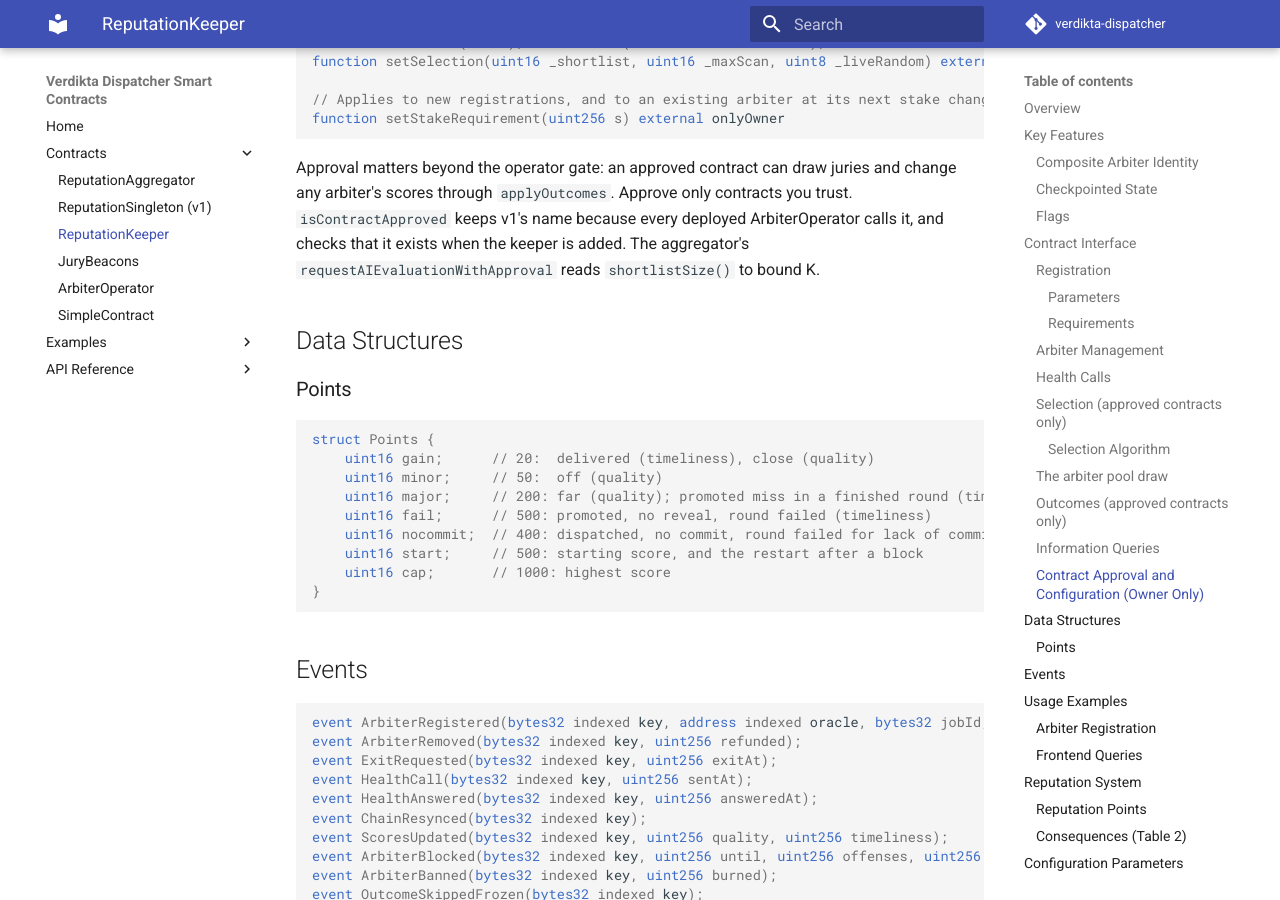
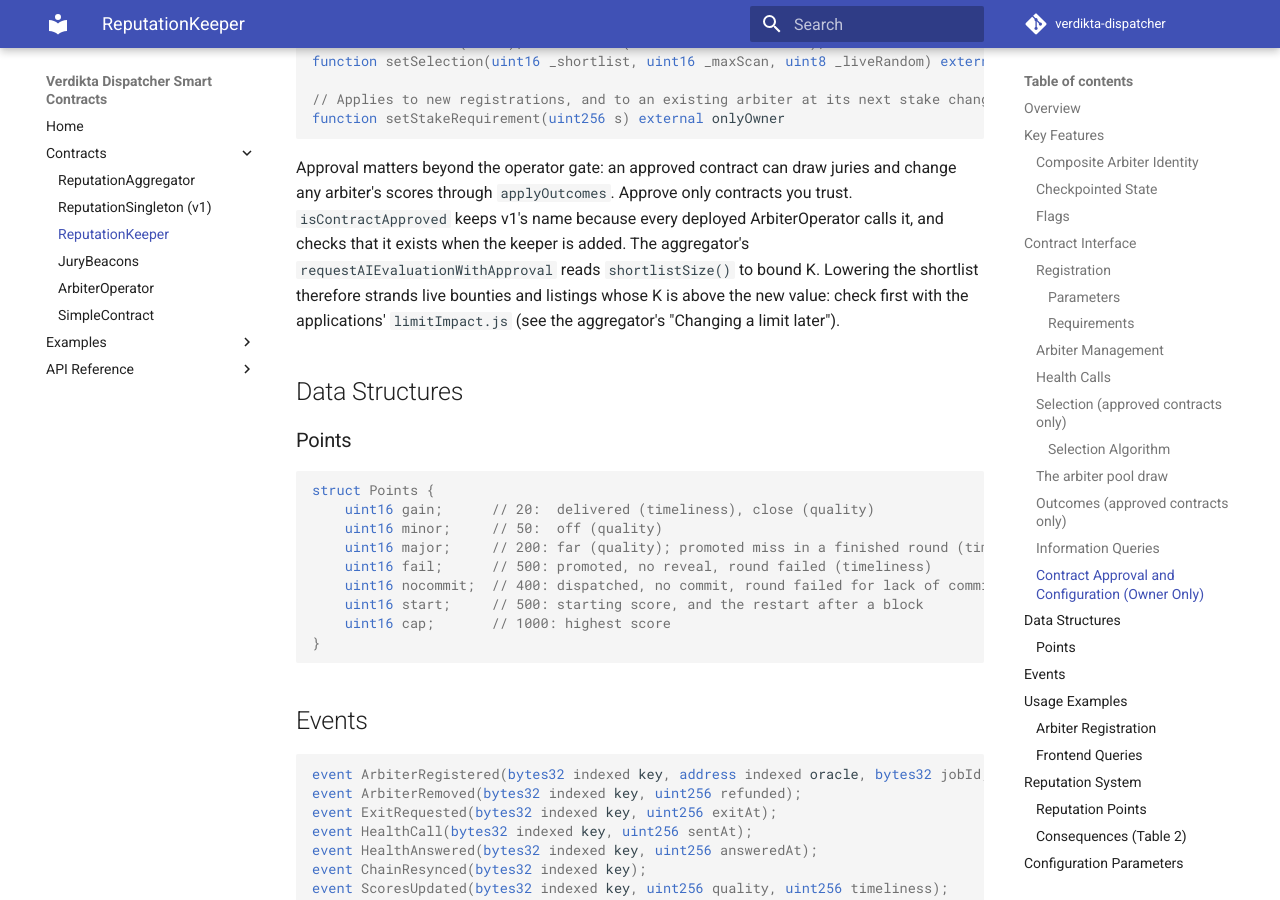
Before and after one commit to verdikta/verdikta-dispatcher, an MkDocs documentation site: the page built from docs/contracts/reputation-keeper.md, in a window 1280 px wide and 900 px high, scrolled down 9844 px. Built offline with MkDocs 1.6.1 and Material for MkDocs 9.7.7, drawn with Linux system fonts in a browser that asks for light colours; comment, search, counter and statistics services are not loaded.

Commit message:
Docs: changing a jury limit later strands live bounties and listings
setLimits (maxJury, maxTimeout, tPlus) and the keeper's setSelection
(shortlistSize) apply to every later request, including those of bounties and
listings created earlier, whose stored jury can then be refused. Owner runbook
(external review 2026-11-26 finding 19, accepted): check what a change would
strand with the applications' limitImpact.js before making it.

Claude Code for Verdikta tooling

````diff
--- a/docs/contracts/reputation-keeper.md
+++ b/docs/contracts/reputation-keeper.md
@@ -321,7 +321,7 @@ function setSelection(uint16 _shortlist, uint16 _maxScan, uint8 _liveRandom) ext
 function setStakeRequirement(uint256 s) external onlyOwner
 ```
 
-Approval matters beyond the operator gate: an approved contract can draw juries and change any arbiter's scores through `applyOutcomes`. Approve only contracts you trust. `isContractApproved` keeps v1's name because every deployed ArbiterOperator calls it, and checks that it exists when the keeper is added. The aggregator's `requestAIEvaluationWithApproval` reads `shortlistSize()` to bound K.
+Approval matters beyond the operator gate: an approved contract can draw juries and change any arbiter's scores through `applyOutcomes`. Approve only contracts you trust. `isContractApproved` keeps v1's name because every deployed ArbiterOperator calls it, and checks that it exists when the keeper is added. The aggregator's `requestAIEvaluationWithApproval` reads `shortlistSize()` to bound K. Lowering the shortlist therefore strands live bounties and listings whose K is above the new value: check first with the applications' `limitImpact.js` (see the aggregator's "Changing a limit later").
 
 ## Data Structures
 
````
Also changed, not shown: docs/contracts/reputation-aggregator.md (+3 -0 lines).
